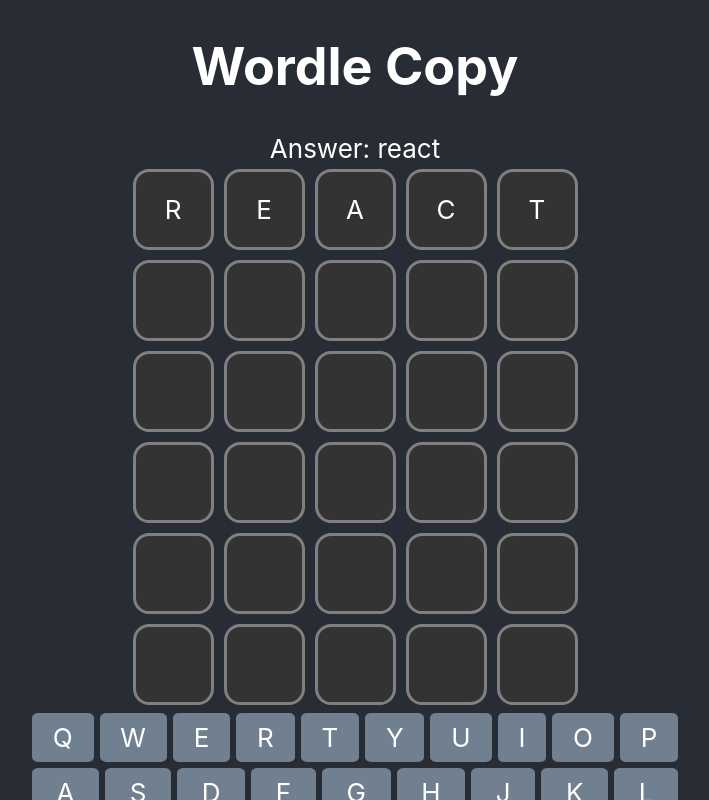
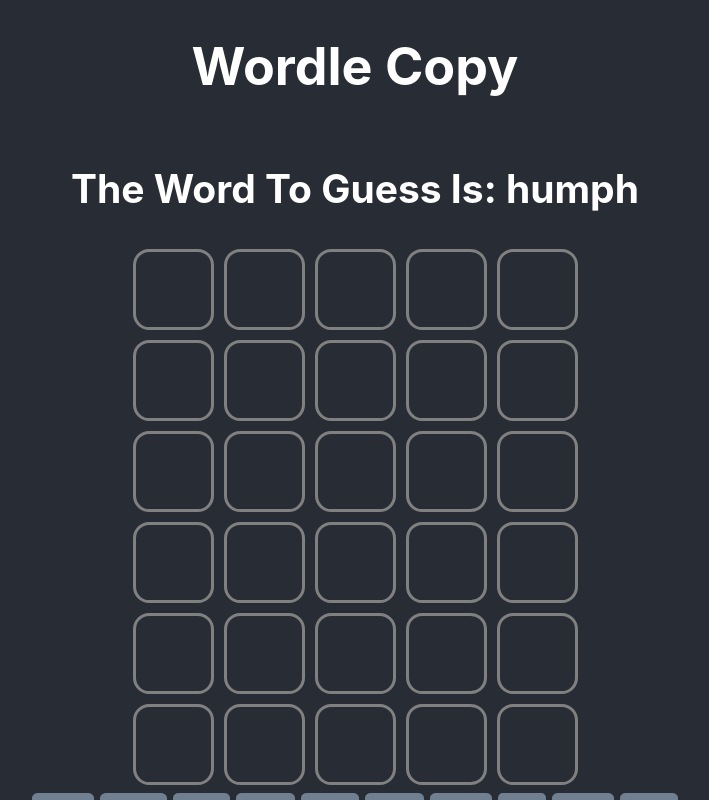
Before and after one commit to WDI-202/wordleclone, a React (Create React App) app: page / in a window 1280 px wide. Shown: the top 800 px of the page, without its empty margins (285-994 px from the left). Built offline with nearby package versions, Linux system fonts and the light colour scheme.

Commit message:
completed base requirements

```diff
--- a/src/App.css
+++ b/src/App.css
@@ -37,18 +37,6 @@
   }
 }
 
-.Wordle-square {
-  display: flex;
-  justify-content: center;
-  align-items: center;
-  width: 75px;
-  height: 75px;
-  background-color: #333333;
-  border-radius: 20%;
-  border: medium solid grey;
-  margin: 5px;
-}
-
 .Wordle-row {
   display: flex;
   flex-direction: row;
@@ -82,3 +70,26 @@
   flex-direction: column;
   justify-content: space-evenly;
 }
+
+.Wordle-square {
+  display: flex;
+  justify-content: center;
+  align-items: center;
+  width: 75px;
+  height: 75px;
+  border-radius: 20%;
+  border: medium solid grey;
+  margin: 5px;
+}
+
+.Wordle-square-green {
+  background-color: green;
+}
+
+.Wordle-square-grey {
+  background-color: #333333;
+}
+
+.Wordle-square-red {
+  background-color: red;
+}
--- a/src/App.js
+++ b/src/App.js
@@ -1,18 +1,15 @@
-import React, { useState } from "react";
+import React, { useState, useEffect } from "react";
+import {
+  GAME_STATE_ENUM,
+  createEmptyGuessesArray,
+  dayIncrementor,
+  pickWordleAnswer,
+  createWordleMessage,
+  deepClone,
+  checkIsValidGuess,
+  checkGameState
+} from "./Utils";
 import "./App.css";
-
-const wordleArr = ["flame", "focus", "react"];
-const rand = Math.floor(Math.random() * wordleArr.length);
-const answer = wordleArr[rand];
-
-const defaultGuessList = [
-  ["R", "E", "A", "C", "T"],
-  ["", "", "", "", ""],
-  ["", "", "", "", ""],
-  ["", "", "", "", ""],
-  ["", "", "", "", ""],
-  ["", "", "", "", ""],
-];
 
 const keyBoardArr = [
   ["Q", "W", "E", "R", "T", "Y", "U", "I", "O", "P"],
@@ -20,47 +17,167 @@ const keyBoardArr = [
   ["Delete", "Z", "X", "C", "V", "B", "N", "M", "Enter"],
 ];
 
+const letters = [
+  "Q",
+  "W",
+  "E",
+  "R",
+  "T",
+  "Y",
+  "U",
+  "I",
+  "O",
+  "P",
+  "A",
+  "S",
+  "D",
+  "F",
+  "G",
+  "H",
+  "J",
+  "K",
+  "L",
+  "Z",
+  "X",
+  "C",
+  "V",
+  "B",
+  "N",
+  "M",
+];
+
 function App() {
-  const [wordleGuessList, setWordleGuessList] = useState(JSON.parse(JSON.stringify(defaultGuessList)));
+
+  const guesses = 6;
+  const lettersPerGuess = 5;
+  const todaysWordleAnswer = pickWordleAnswer()
+
+  const [wordleGuessList, setWordleGuessList] = useState(
+    deepClone(createEmptyGuessesArray(guesses, lettersPerGuess))
+  );
   const [wordleGuessIndex, setWordleGuessIndex] = useState(0);
   const [wordleLetterIndex, setWordleLetterIndex] = useState(0);
+  const [gameState, setGameState] = useState(GAME_STATE_ENUM.playing); //"playing", "won", "lost"
+  const [wordleAnswer, setWordleAnswer] = useState(todaysWordleAnswer);
+  const [gameMessage, setGameMessage] = useState(createWordleMessage(GAME_STATE_ENUM.playing, todaysWordleAnswer));
 
-  const handleKeyEvent = (newLetter) => {
-    console.log("handleKeyEvent ", newLetter)
+  useEffect(() => {
+    window.addEventListener("keyup", handleKeyPress);
+    return () => {
+      window.removeEventListener("keyup", handleKeyPress);
+    };
+  }, [wordleLetterIndex, wordleGuessIndex]);
+
+  const handleKeyPress = ({ key }) => {
+    if (key === "Enter") {
+      console.log("Enter key handler");
+      handleEnterKey()
+    }
+    if (key === "Backspace") {
+      console.log("Backspace key handler");
+      handleBackspace()
+    }
+    if (letters.includes(key.toUpperCase())) {
+      handleKeyEvent(key.toUpperCase());
+    }
   };
+
+  const handleKeyEvent = (letter) => {
+
+    const newLetter = letter.toUpperCase();
+    const wordleGuessListCopy = deepClone(wordleGuessList);
+
+    wordleGuessListCopy[wordleGuessIndex][wordleLetterIndex] = newLetter;
+
+
+    if (wordleLetterIndex === 5) {
+      return;
+    }
+
+    setWordleGuessList(wordleGuessListCopy);
+    setWordleLetterIndex(wordleLetterIndex + 1);
+  };
+
+  const handleBackspace = () => {
+    if (wordleLetterIndex === 0) {
+      return;
+    }
+    const wordleGuessListCopy = deepClone(wordleGuessList);
+    wordleGuessListCopy[wordleGuessIndex][wordleLetterIndex - 1] = "";
+
+    setWordleGuessList(wordleGuessListCopy);
+    setWordleLetterIndex(wordleLetterIndex - 1);
+
+  };
+  const handleEnterKey = () => {
+    const currentGuess = wordleGuessList[wordleGuessIndex].join("").toLowerCase()
+    const isValidGuess = checkIsValidGuess(currentGuess);
+    const newGameState = checkGameState(currentGuess, wordleAnswer, wordleGuessIndex)
+
+    if (!isValidGuess) {
+      //ToDo: refactor to use createWordleMessage
+      setGameMessage("Your guess was not valid. Please try again!")
+      return;
+    }
+
+    if (gameState === GAME_STATE_ENUM.playing) {
+      setWordleGuessIndex(wordleGuessIndex + 1)
+      setWordleLetterIndex(0)
+    }
+
+    const newGameMessage = createWordleMessage(newGameState, wordleAnswer)
+
+    setGameState(newGameState)
+    setGameMessage(newGameMessage)
+  };
+
 
   return (
     <div className="App">
       <header className="App-header">
         <h1 className="Cool">Wordle Copy</h1>
-        <div>Answer: {answer}</div>
-        <ColumnComponent wordleGuessList={wordleGuessList} />
-        <KeyBoardComponent handleKeyEvent={handleKeyEvent} keyBoardArr={keyBoardArr}/>
+        <h2>{gameMessage}</h2>
+        <GridComponent wordleGuessList={wordleGuessList} />
+        <KeyBoardComponent
+          handleKeyEvent={handleKeyEvent}
+          keyBoardArr={keyBoardArr}
+        />
       </header>
     </div>
   );
 }
 
-const SquareComponent = (props) => {
-  return <div className="Wordle-square">{props.square}</div>;
+const LetterComponent = (props) => {
+/*   let letterClass = "Wordle-square-grey";
+  if (props.letterObject.isCorrect === true) {
+    letterClass = "Wordle-square-green";
+  }
+  if (props.letterObject.isCorrect === false) {
+    letterClass = "Wordle-square-red";
+  } */
+  return (
+    <div className={`Wordle-square`}>
+      {props.letter}
+    </div>
+  );
 };
 
 const RowComponent = (props) => {
   return (
     <div className="Wordle-row">
-      {props.row.map((square, index) => {
+      {props.row.map((letter, index) => {
         return (
-          <SquareComponent
+          <LetterComponent
             key={`square-component-${index}`}
-            square={square}
-          ></SquareComponent>
+            letter={letter}
+          ></LetterComponent>
         );
       })}
     </div>
   );
 };
 
-const ColumnComponent = (props) => {
+const GridComponent = (props) => {
   return (
     <div className="Wordle-column">
       {props.wordleGuessList.map((row, index) => {
@@ -112,9 +229,8 @@ const KeyComponent = (props) => {
   return (
     <div
       className="Keyboard-key"
-      onClick={()=>{
-        console.log("key component")
-        props.handleKeyEvent(props.letter)
+      onClick={() => {
+        props.handleKeyEvent(props.letter);
       }}
     >
       {props.letter}
--- /dev/null
+++ b/src/Utils.js
@@ -0,0 +1,59 @@
+import { answerList, wordList } from "./wordleWords";
+
+export const GAME_STATE_ENUM = {
+  playing: "PLAYING",
+  won: "WON",
+  lost: "LOST",
+  menu: "MENU",
+};
+
+export const createEmptyGuessesArray = (numGuesses, numLetters) => {
+  const guesses = [];
+  for (let i = 0; i < numGuesses; i++) {
+    const newGuess = Array.from({ length: numLetters }, () => "");
+    guesses.push(newGuess);
+  }
+  return guesses;
+};
+
+export const dayIncrementor = () => {
+  const startDate = new Date("6-10-2022");
+  const today = new Date();
+  const days = Math.floor((today - startDate) / (1000 * 60 * 60 * 24));
+  return days;
+};
+
+export const pickWordleAnswer = () => answerList[dayIncrementor()];
+
+export const createWordleMessage = (gameStateEnum, todaysWordleAnswer) => {
+  if (gameStateEnum === GAME_STATE_ENUM.playing) {
+    return `The Word To Guess Is: ${todaysWordleAnswer}`;
+  }
+  if (gameStateEnum === GAME_STATE_ENUM.won) {
+    return "You won!";
+  }
+  if (gameStateEnum === GAME_STATE_ENUM.lost) {
+    return "You lost :(";
+  }
+};
+
+export const deepClone = (matrix) => {
+  return JSON.parse(JSON.stringify(matrix));
+};
+
+export const checkIsValidGuess = (currentGuess) => {
+  if (!answerList.includes(currentGuess) && !wordList.includes(currentGuess)) {
+    return false;
+  }
+  return true;
+};
+
+export const checkGameState = (currentGuess, currentAnswer, wordleGuessIndex) => {
+  if (currentGuess === currentAnswer.toLowerCase()) {
+    return GAME_STATE_ENUM.won;
+  }
+  if (wordleGuessIndex === 5) {
+    return GAME_STATE_ENUM.lost;
+  }
+  return GAME_STATE_ENUM.playing;
+};
```
